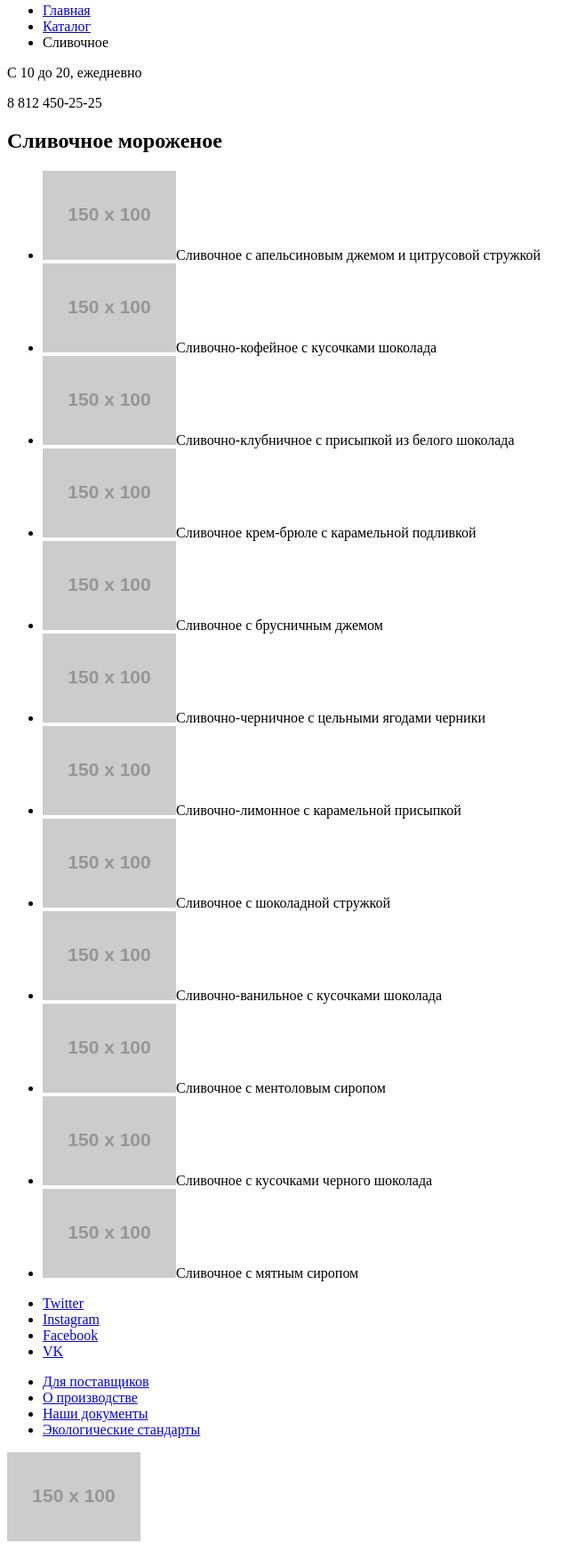
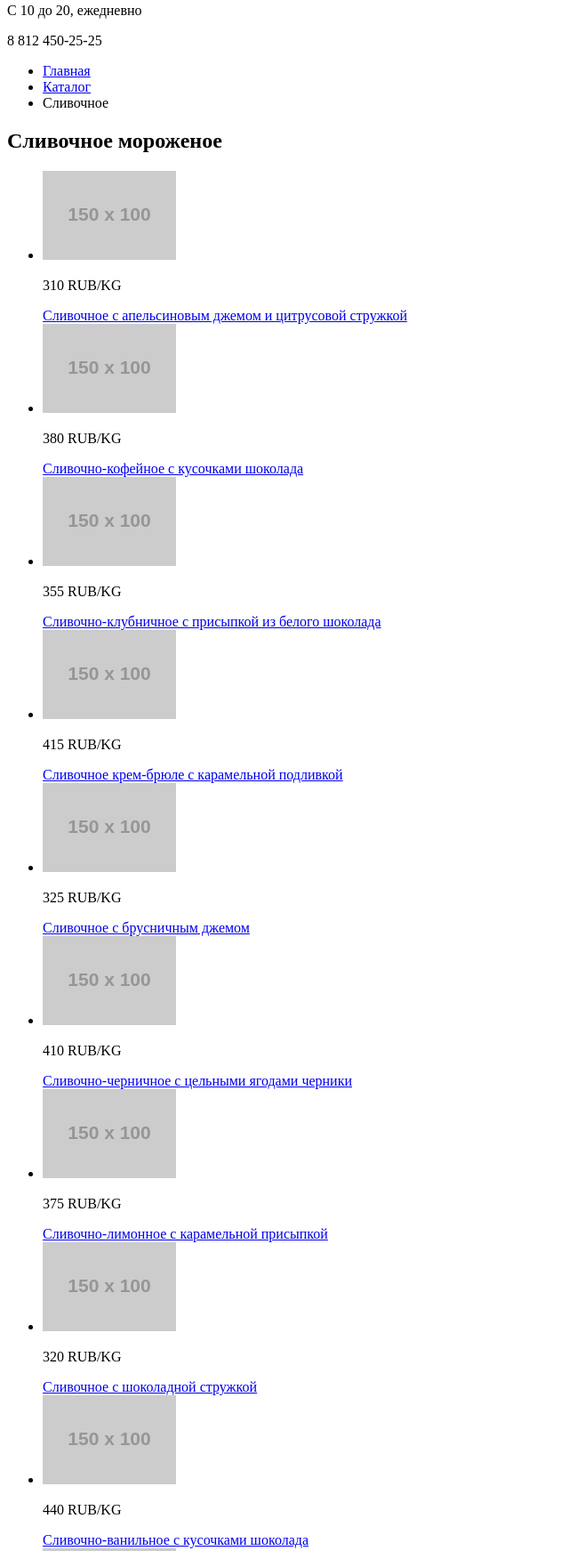
Before and after one commit to ViktorsDolzenko/1323723-gllacy-27, a plain HTML site: page catalog.html in a window 1280 px wide. Shown: the part 364-2107 px from the top of the page at 89% size, without its empty margins (0-640 px from the left). Drawn offline with Linux system fonts and the light colour scheme; placeholder pictures from the web are drawn by us.

Commit message:
Исправление v2

```diff
--- a/catalog.html
+++ b/catalog.html
@@ -12,17 +12,17 @@
 <body>
 
   <header>
+    <a href="index.html">
+      <img src="https://via.placeholder.com/150x100" alt="">
+    </a>
     <nav>
-      <a href="index.html">
-        <img src="https://via.placeholder.com/150x100" alt="">
-      </a>
       <ul>
         <li>
           <a href="#">Каталог</a>
           <ul>
             <li>
               <a href="#">
-                <b>Новинки</b>
+                Новинки
               </a>
             </li>
             <a href="#">
@@ -58,6 +58,18 @@
         <button type="button">Корзина</button>
       </li>
     </ul>
+
+    <div>
+      <p>
+        С 10 до 20, ежедневно
+      </p>
+      <p>8 812 450-25-25
+      </p>
+
+    </div>
+
+  </header>
+  <main>
     <div>
       <ul>
         <li>
@@ -71,44 +83,70 @@
         </li>
       </ul>
     </div>
-    <div>
-      <p>
-        С 10 до 20, ежедневно
-      </p>
-      <p>8 812 450-25-25
-      </p>
-
-    </div>
-
-  </header>
-  <main>
     <section>
       <h1>Сливочное мороженое</h1>
       <ul>
         <li>
-          <img src="https://via.placeholder.com/150x100" alt="">Сливочное с апельсиновым джемом и цитрусовой стружкой</li>
+          <img src="https://via.placeholder.com/150x100" alt="">
+          <p>310 RUB/KG</p>
+          <a href="#">Сливочное с апельсиновым джемом и цитрусовой стружкой</a>
+        </li>
         <li>
-          <img src="https://via.placeholder.com/150x100" alt="">Сливочно-кофейное с кусочками шоколада</li>
+          <img src="https://via.placeholder.com/150x100" alt="">
+          <p>380 RUB/KG</p>
+          <a href="#">Сливочно-кофейное с кусочками шоколада</a>
+        </li>
         <li>
-          <img src="https://via.placeholder.com/150x100" alt="">Сливочно-клубничное с присыпкой из белого шоколада</li>
+          <img src="https://via.placeholder.com/150x100" alt="">
+          <p>355 RUB/KG</p>
+          <a href="#">Сливочно-клубничное с присыпкой из белого шоколада
+            <a>
+        </li>
         <li>
-          <img src="https://via.placeholder.com/150x100" alt="">Сливочное крем-брюле с карамельной подливкой</li>
+          <img src="https://via.placeholder.com/150x100" alt="">
+          <p>415 RUB/KG</p>
+          <a href="#">Сливочное крем-брюле с карамельной подливкой</a>
+        </li>
         <li>
-          <img src="https://via.placeholder.com/150x100" alt="">Сливочное с брусничным джемом</li>
+          <img src="https://via.placeholder.com/150x100" alt="">
+          <p>325 RUB/KG</p>
+          <a href="#">Сливочное с брусничным джемом</a>
+        </li>
         <li>
-          <img src="https://via.placeholder.com/150x100" alt="">Сливочно-черничное с цельными ягодами черники</li>
+          <img src="https://via.placeholder.com/150x100" alt="">
+          <p>410 RUB/KG</p>
+          <a href="#">Сливочно-черничное с цельными ягодами черники</a>
+        </li>
         <li>
-          <img src="https://via.placeholder.com/150x100" alt="">Сливочно-лимонное с карамельной присыпкой</li>
+          <img src="https://via.placeholder.com/150x100" alt="">
+          <p>375 RUB/KG</p>
+          <a href="#">Сливочно-лимонное с карамельной присыпкой</a>
+        </li>
         <li>
-          <img src="https://via.placeholder.com/150x100" alt="">Сливочное с шоколадной стружкой</li>
+          <img src="https://via.placeholder.com/150x100" alt="">
+          <p>320 RUB/KG</p>
+          <a href="#">Сливочное с шоколадной стружкой</a>
+        </li>
         <li>
-          <img src="https://via.placeholder.com/150x100" alt="">Сливочно-ванильное с кусочками шоколада</li>
+          <img src="https://via.placeholder.com/150x100" alt="">
+          <p>440 RUB/KG</p>
+          <a href="#">Сливочно-ванильное с кусочками шоколада</a>
+        </li>
         <li>
-          <img src="https://via.placeholder.com/150x100" alt="">Сливочноe с ментоловым сиропом</li>
+          <img src="https://via.placeholder.com/150x100" alt="">
+          <p>435 RUB/KG</p>
+          <a href="#">Сливочноe с ментоловым сиропом</a>
+        </li>
         <li>
-          <img src="https://via.placeholder.com/150x100" alt="">Сливочное с кусочками черного шоколада</li>
+          <img src="https://via.placeholder.com/150x100" alt="">
+          <p>355 RUB/KG</p>
+          <a href="#">Сливочное с кусочками черного шоколада</a>
+        </li>
         <li>
-          <img src="https://via.placeholder.com/150x100" alt="">Сливочное с мятным сиропом</li>
+          <img src="https://via.placeholder.com/150x100" alt="">
+          <p>420 RUB/KG</p>
+          <a href="#">Сливочное с мятным сиропом</a>
+        </li>
 
       </ul>
 
```
Also changed, not shown: index.html (+11 -3 lines).
